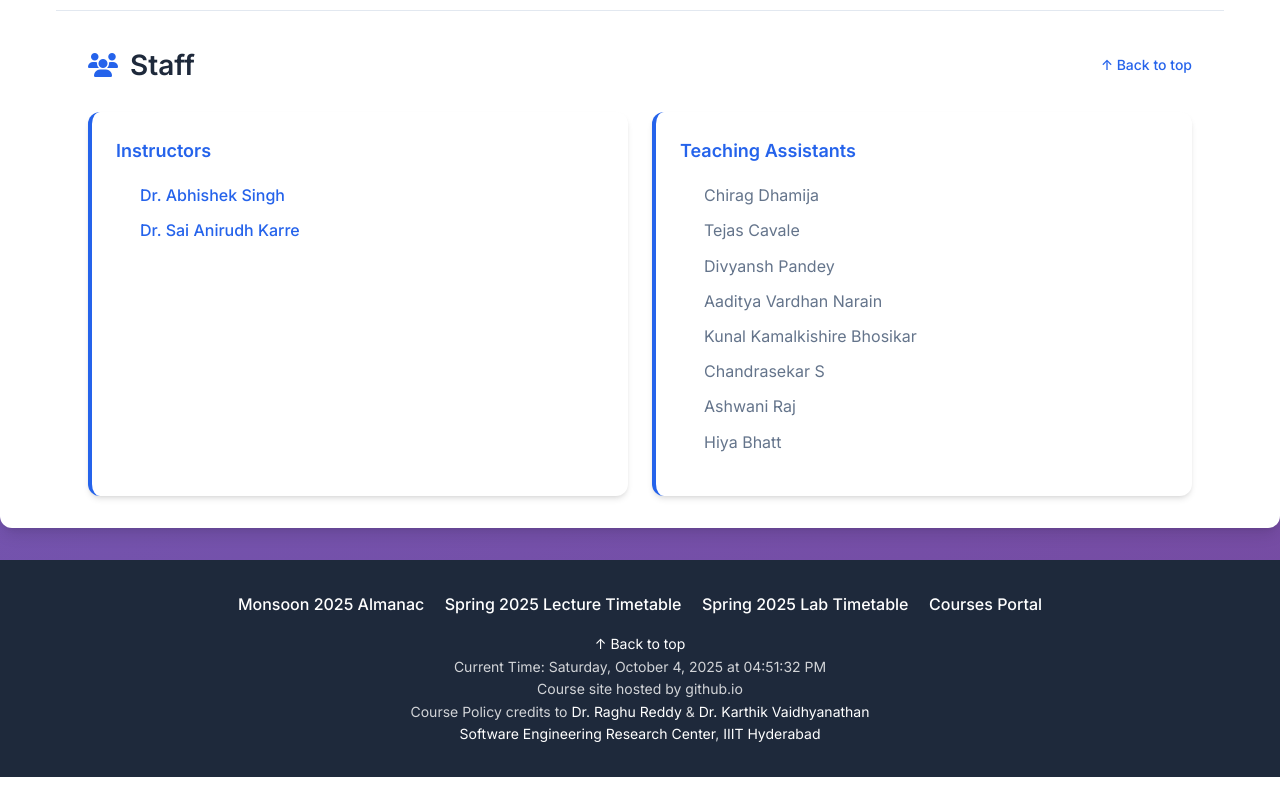
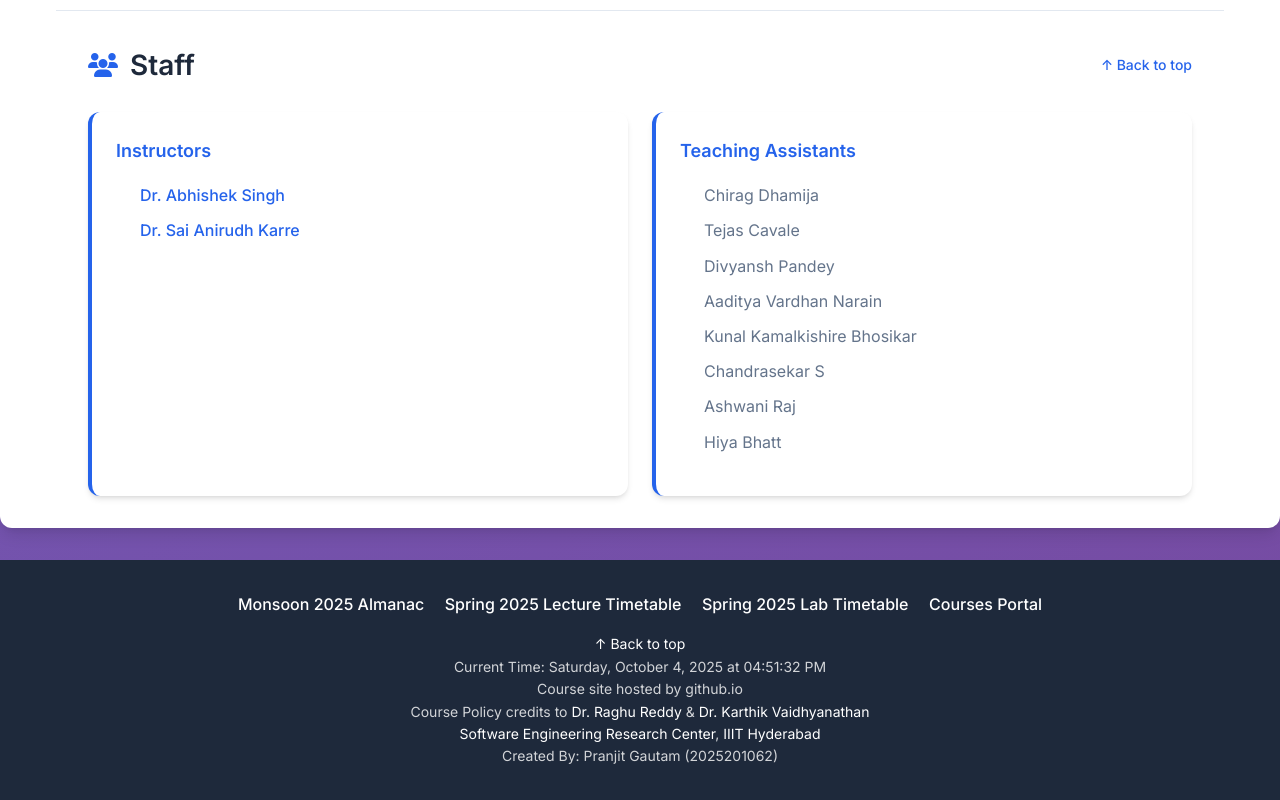
Before and after one commit to recurr19/course_website, a plain HTML site: page index.html in a window 1280 px wide. Shown: the part 8034-8834 px from the top of the page. Before the commit the page ends 8811 px from the top, so only its background shows below. Drawn offline with Linux system fonts and the light colour scheme.

Commit message:
Update index.html

```diff
--- a/index.html
+++ b/index.html
@@ -1251,6 +1251,7 @@ function checkTime(i) {
                     <p>Course site hosted by github.io</p>
                     <p>Course Policy credits to <a href="https://faculty.iiit.ac.in/~raghu.reddy/Home.html">Dr. Raghu Reddy</a> & <a href="https://karthikvaidhyanathan.com/">Dr. Karthik Vaidhyanathan</a></p>
                     <p><a href="https://serc.iiit.ac.in">Software Engineering Research Center</a>, <a href="https://iiit.ac.in">IIIT Hyderabad</a></p>
+					<p>Created By: Pranjit Gautam (2025201062)</p>
                 </div>
             </div>
         </div>
```
